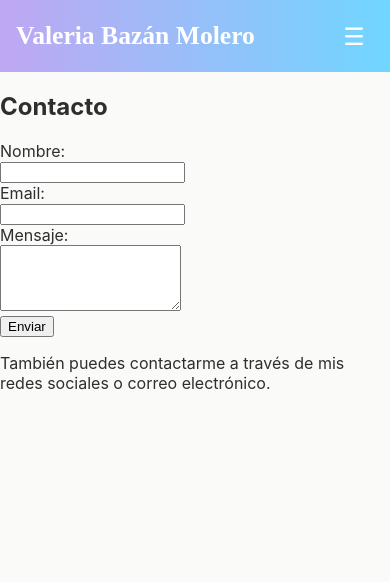
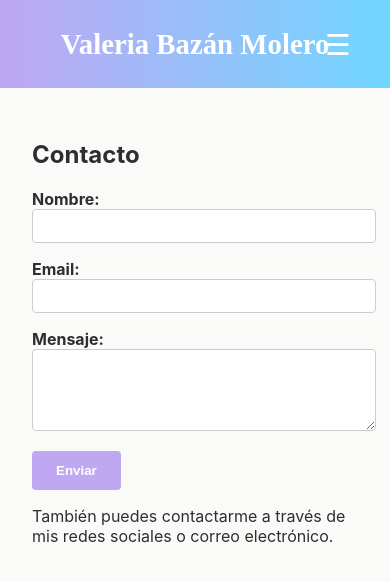
Before and after one commit to Valeria-Bazan-Molero/VBM, a plain HTML site: page contacto.html in a window 390 px wide. Drawn offline with Linux system fonts and the light colour scheme; a web font is replaced by a local one.

Commit message:
Update style.css

```diff
--- a/style.css
+++ b/style.css
@@ -1,4 +1,3 @@
-/* Carga de la fuente Tangiela */
 @font-face {
   font-family: 'Tangiela';
   src: url('fonts/Tangiela-Regular.woff2') format('woff2'),
@@ -8,33 +7,34 @@
   font-style: normal;
 }
 
-/* Fuentes principales */
-body {
+html, body {
+  height: 100%;
   margin: 0;
+  padding: 0;
+  background-color: #FAFAF9; /* Fondo blanco hueso suave */
   font-family: 'Inter', sans-serif;
-  background-color: #FAFAF9;
   color: #2E2E2E;
-  overflow-x: hidden;
 }
 
-/* Header y branding */
 header {
   display: flex;
   align-items: center;
-  justify-content: space-between;
+  justify-content: center;
+  position: relative;
   padding: 1rem 2rem;
   background: linear-gradient(90deg, #BFA7F2, #70D6FF);
-  height: 5.5rem; /* un poco más ancho */
+  height: 5.5rem;
   box-sizing: border-box;
 }
 
 .brand {
   font-family: 'Tangiela', serif;
   font-size: 2.2rem;
-  margin: 0;
+  margin: 0 auto;
   color: white;
   cursor: pointer;
   user-select: none;
+  z-index: 2;
 }
 
 .brand a {
@@ -42,10 +42,13 @@ header {
   text-decoration: none;
 }
 
-/* Menú desplegable */
 .menu-container {
-  position: relative;
+  position: absolute;
+  right: 2rem;
+  top: 50%;
+  transform: translateY(-50%);
   user-select: none;
+  z-index: 3;
 }
 
 .menu-toggle {
@@ -91,24 +94,26 @@ header {
   border-bottom: none;
 }
 
-/* Mostrar menú cuando esté activo */
 .menu.show {
   display: flex;
 }
 
-/* Carrusel */
+main {
+  height: calc(100vh - 5.5rem);
+  margin: 0;
+  padding: 0;
+}
+
 .carousel {
+  height: 100%;
+  max-width: 100%;
+  overflow: hidden;
   position: relative;
-  max-width: 100%;
-  height: 400px;
-  overflow: hidden;
-  margin: 0 auto;
-  background: #eee;
 }
 
 .carousel img {
   width: 100%;
-  height: 400px;
+  height: 100%;
   object-fit: cover;
   display: none;
   transition: opacity 1s ease-in-out;
@@ -119,23 +124,58 @@ header {
   opacity: 1;
 }
 
+.content-section {
+  padding: 2rem;
+  max-width: 900px;
+  margin: 0 auto;
+  font-family: 'Inter', sans-serif;
+  color: #2E2E2E;
+}
+
+form label {
+  font-weight: bold;
+}
+
+form input, form textarea {
+  width: 100%;
+  padding: 0.5rem;
+  margin-bottom: 1rem;
+  border: 1px solid #ccc;
+  border-radius: 4px;
+  font-family: 'Inter', sans-serif;
+}
+
+form button {
+  background-color: #BFA7F2;
+  border: none;
+  padding: 0.75rem 1.5rem;
+  color: white;
+  font-weight: bold;
+  cursor: pointer;
+  border-radius: 4px;
+  transition: background-color 0.3s;
+}
+
+form button:hover {
+  background-color: #8c74c8;
+}
+
 /* Responsive */
 
 @media (max-width: 768px) {
   header {
     padding: 1rem;
-    height: 4.5rem;
   }
+
+  .menu {
+    min-width: 140px;
+  }
+
   .brand {
-    font-size: 1.6rem;
+    font-size: 1.8rem;
   }
-  .menu-toggle {
-    font-size: 1.5rem;
-  }
-  .carousel {
-    height: 250px;
-  }
-  .carousel img {
-    height: 250px;
+
+  main {
+    height: auto;
   }
 }
```
